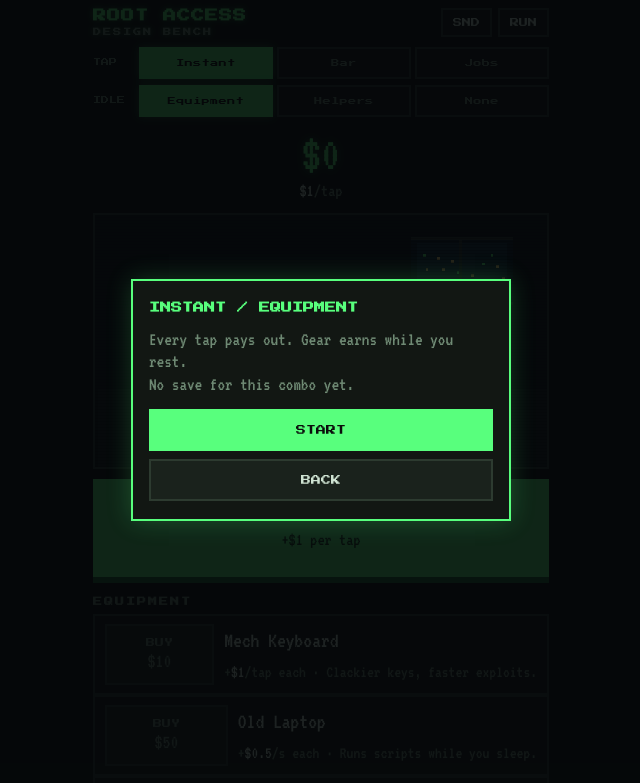
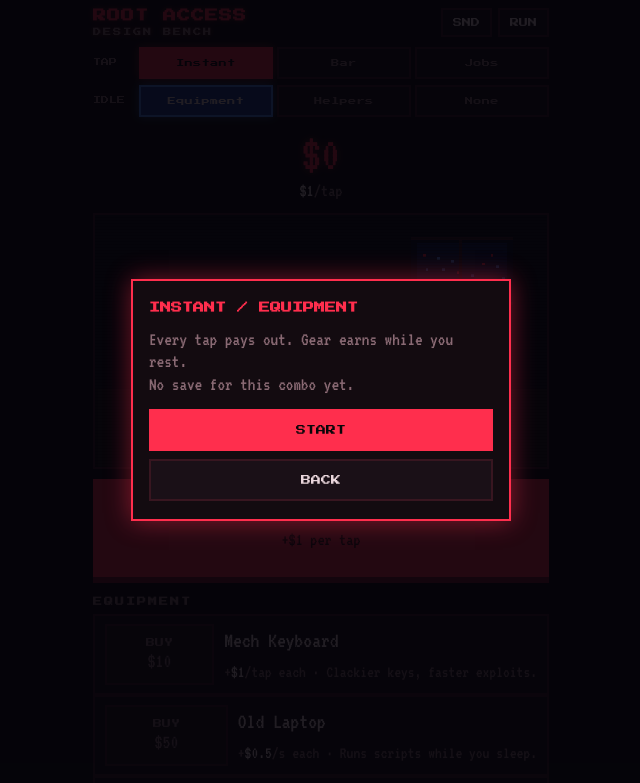
Before and after one commit to ugurkc/root-access, a plain HTML site: page index.html in a window 1280 px wide. Shown: the top 783 px of the page, without its empty margins (319-959 px from the left). Drawn offline with Linux system fonts and the light colour scheme.

Commit message:
Recolor to red/black with dark neon blue
Red marks action (tap axis, money, hack button, buy); blue marks
systems (idle axis, screens, timers, collect, levels). Room palette
and glows follow the new tokens.

Co-Authored-By: Claude Fable 5.1 <noreply@anthropic.com>

```diff
--- a/index.html
+++ b/index.html
@@ -3,7 +3,7 @@
 <head>
 <meta charset="utf-8">
 <meta name="viewport" content="width=device-width, initial-scale=1, viewport-fit=cover, user-scalable=no">
-<meta name="theme-color" content="#0a0d0b">
+<meta name="theme-color" content="#090609">
 <meta name="apple-mobile-web-app-capable" content="yes">
 <meta name="apple-mobile-web-app-status-bar-style" content="black-translucent">
 <title>Root Access</title>
@@ -13,16 +13,21 @@
   /* Layout: one phone column. Tabs pinned on top, money + room, big tap
      zone, shop list below. Dark CRT pixel look; single theme by design. */
   :root {
-    --bg: #0a0d0b;
-    --panel: #121713;
-    --panel-2: #1a221c;
-    --border: #2d3b30;
-    --fg: #cfe3d2;
-    --dim: #6f8a74;
-    --green: #58ff7d;
-    --green-dim: #1f6b33;
-    --amber: #ffb64a;
-    --red: #ff5f5f;
+    /* Red = action (tap axis, money, hack button). Blue = systems (idle
+       axis, screens, timers, collect). Black with a faint red cast. */
+    --bg: #090609;
+    --panel: #130b10;
+    --panel-2: #1a1017;
+    --border: #381620;
+    --fg: #ead6dc;
+    --dim: #8a6a74;
+    --red: #ff2e4d;
+    --red-dim: #7a1228;
+    --red-glow: rgba(255, 46, 77, .45);
+    --blue: #4f8dff;
+    --blue-dim: #1e3f99;
+    --blue-deep: #0b1636;
+    --blue-glow: rgba(79, 141, 255, .5);
     --font-display: 'Press Start 2P', 'Courier New', monospace;
     --font-body: 'VT323', 'Courier New', monospace;
     color-scheme: dark;
@@ -72,8 +77,8 @@
     font-family: var(--font-display);
     font-size: 13px;
     letter-spacing: 1px;
-    color: var(--green);
-    text-shadow: 0 0 6px rgba(88,255,125,.45);
+    color: var(--red);
+    text-shadow: 0 0 6px var(--red-glow);
   }
   h1 small { color: var(--dim); font-size: 8px; display: block; margin-top: 4px; letter-spacing: 2px; }
   .iconbtn {
@@ -81,7 +86,7 @@
     background: var(--panel); color: var(--fg);
     border: 2px solid var(--border); padding: 8px 10px; cursor: pointer;
   }
-  .iconbtn:focus-visible, button:focus-visible { outline: 2px solid var(--amber); outline-offset: 2px; }
+  .iconbtn:focus-visible, button:focus-visible { outline: 2px solid var(--blue); outline-offset: 2px; }
 
   /* Variant tabs */
   .tabs { display: flex; flex-direction: column; gap: 6px; }
@@ -98,8 +103,12 @@
     border: 2px solid var(--border); cursor: pointer;
   }
   .tabrow button[aria-selected="true"] {
-    color: var(--bg); background: var(--green); border-color: var(--green);
-    box-shadow: 0 0 10px rgba(88,255,125,.35);
+    color: var(--bg); background: var(--red); border-color: var(--red);
+    box-shadow: 0 0 10px var(--red-glow);
+  }
+  #idleTabs button[aria-selected="true"] {
+    color: var(--fg); background: var(--blue-dim); border-color: var(--blue);
+    box-shadow: 0 0 10px var(--blue-glow);
   }
 
   /* Money */
@@ -107,18 +116,19 @@
     text-align: center; padding: 4px 0 0;
   }
   .money .amount {
-    font-size: 48px; line-height: 1; color: var(--green);
+    font-size: 48px; line-height: 1; color: var(--red);
     font-variant-numeric: tabular-nums;
-    text-shadow: 0 0 10px rgba(88,255,125,.35);
+    text-shadow: 0 0 10px var(--red-glow);
   }
   .money .rates { color: var(--dim); font-size: 18px; margin-top: 2px; }
   .money .rates b { color: var(--fg); font-weight: normal; }
+  .money .rates b.idle { color: var(--blue); }
 
   /* Room scene */
   .room {
     position: relative;
     border: 2px solid var(--border);
-    background: #05070a;
+    background: #05040a;
     aspect-ratio: 16 / 9; max-width: 100%;
     overflow: hidden;
   }
@@ -134,30 +144,30 @@
     width: 100%;
     font-family: var(--font-display); font-size: 16px; letter-spacing: 2px;
     padding: 28px 12px;
-    color: var(--bg); background: var(--green);
-    border: 0; border-bottom: 6px solid var(--green-dim);
+    color: var(--bg); background: var(--red);
+    border: 0; border-bottom: 6px solid var(--red-dim);
     cursor: pointer;
     position: relative; overflow: hidden;
     transition: transform 60ms steps(2);
   }
   .hack.squash { transform: scale(.96, .92) translateY(3px); border-bottom-width: 2px; }
   .hack.running { background: var(--panel-2); color: var(--fg); border-bottom-color: var(--border); }
-  .hack.ready { background: var(--amber); border-bottom-color: #8a5a10; animation: pulse 700ms steps(2) infinite; }
+  .hack.ready { background: var(--blue); color: var(--bg); border-bottom-color: var(--blue-dim); animation: pulse 700ms steps(2) infinite; }
   @keyframes pulse { 50% { filter: brightness(1.25); } }
   .hack .fill {
     position: absolute; left: 0; top: 0; bottom: 0; width: 0%;
-    background: rgba(88,255,125,.35); pointer-events: none;
+    background: rgba(79,141,255,.45); pointer-events: none;
   }
-  .hack.running .fill { background: rgba(88,255,125,.25); }
+  .hack.running .fill { background: rgba(79,141,255,.3); }
   .hack .label { position: relative; display: block; }
   .hack .sub { position: relative; display: block; font-family: var(--font-body); font-size: 18px; letter-spacing: 0; margin-top: 8px; opacity: .85; }
   .pop {
     position: absolute; pointer-events: none;
-    font-size: 26px; color: var(--green); text-shadow: 0 0 6px rgba(88,255,125,.6);
+    font-size: 26px; color: var(--red); text-shadow: 0 0 6px var(--red-glow);
     animation: pop 800ms steps(8) forwards;
     will-change: transform, opacity;
   }
-  .pop.big { font-size: 36px; color: var(--amber); text-shadow: 0 0 8px rgba(255,182,74,.6); }
+  .pop.big { font-size: 36px; color: var(--blue); text-shadow: 0 0 8px var(--blue-glow); }
   @keyframes pop {
     from { transform: translate(-50%, 0); opacity: 1; }
     to   { transform: translate(-50%, -90px); opacity: 0; }
@@ -173,36 +183,36 @@
     background: var(--panel); border: 2px solid var(--border); padding: 8px 10px;
   }
   .item .name { font-size: 22px; }
-  .item .name .lvl { color: var(--amber); margin-left: 6px; }
+  .item .name .lvl { color: var(--blue); margin-left: 6px; }
   .item .effect { color: var(--dim); font-size: 17px; }
   .item .effect b { color: var(--fg); font-weight: normal; }
   .item button {
     grid-row: 1 / span 2;
     font-family: var(--font-display); font-size: 9px;
     min-width: 92px; padding: 12px 8px;
-    background: var(--panel-2); color: var(--green);
-    border: 2px solid var(--green-dim); cursor: pointer;
+    background: var(--panel-2); color: var(--red);
+    border: 2px solid var(--red-dim); cursor: pointer;
   }
   .item button:disabled { color: var(--dim); border-color: var(--border); cursor: default; }
   .item button .cost { display: block; font-family: var(--font-body); font-size: 20px; margin-top: 4px; }
-  .item.maxed button { color: var(--amber); border-color: var(--amber); }
+  .item.maxed button { color: var(--blue); border-color: var(--blue-dim); }
 
   footer { color: var(--dim); font-size: 15px; text-align: center; margin-top: 6px; }
 
   /* Slot overlay: Continue / New run */
   .overlay {
-    position: fixed; inset: 0; background: rgba(5,7,10,.88);
+    position: fixed; inset: 0; background: rgba(5,4,10,.88);
     display: flex; align-items: center; justify-content: center;
     padding: 16px; z-index: 10;
   }
   .overlay[hidden] { display: none; }
   .card {
     width: 100%; max-width: 380px;
-    background: var(--panel); border: 2px solid var(--green);
-    box-shadow: 0 0 24px rgba(88,255,125,.2);
+    background: var(--panel); border: 2px solid var(--red);
+    box-shadow: 0 0 24px var(--red-glow);
     padding: 18px 16px; display: flex; flex-direction: column; gap: 12px;
   }
-  .card h2 { margin: 0; font-family: var(--font-display); font-size: 11px; color: var(--green); line-height: 1.6; }
+  .card h2 { margin: 0; font-family: var(--font-display); font-size: 11px; color: var(--red); line-height: 1.6; }
   .card p { margin: 0; color: var(--dim); font-size: 19px; }
   .card p b { color: var(--fg); font-weight: normal; }
   .card .actions { display: flex; flex-direction: column; gap: 8px; }
@@ -210,8 +220,8 @@
     font-family: var(--font-display); font-size: 10px; padding: 14px;
     border: 2px solid var(--border); background: var(--panel-2); color: var(--fg); cursor: pointer;
   }
-  .card button.primary { background: var(--green); color: var(--bg); border-color: var(--green); }
-  .card button.danger { color: var(--red); }
+  .card button.primary { background: var(--red); color: var(--bg); border-color: var(--red); }
+  .card button.danger { color: var(--dim); border-color: var(--red-dim); }
 </style>
 </head>
 <body>
@@ -400,7 +410,7 @@
   const renderMoney = () => {
     $('money').textContent = fmt(S.money);
     const r = idleRate(S);
-    $('rates').innerHTML = `<b>${fmt(tapValue(S))}</b>/tap` + (r > 0 ? ` · <b>${fmtRate(r)}</b>/s` : '');
+    $('rates').innerHTML = `<b>${fmt(tapValue(S))}</b>/tap` + (r > 0 ? ` · <b class="idle">${fmtRate(r)}</b>/s` : '');
   };
   const renderHack = () => {
     const h = $('hack'), fill = $('fill'), label = $('hackLabel'), sub = $('hackSub');
@@ -466,33 +476,33 @@
   const drawRoom = () => {
     const L = (id) => S.levels[id] || 0;
     const W = 160, H = 90;
-    px(0, 0, W, H, '#0b1016');                 // wall
-    px(0, 62, W, 28, '#151b1a');               // floor
-    for (let x = 0; x < W; x += 16) px(x, 62, 1, 28, '#0e1312');
+    px(0, 0, W, H, '#0a0810');                 // wall
+    px(0, 62, W, 28, '#1a1014');               // floor
+    for (let x = 0; x < W; x += 16) px(x, 62, 1, 28, '#120a0e');
     // window with city glow
-    px(112, 8, 36, 24, '#0a1a2a'); px(114, 10, 32, 20, '#123047');
-    for (let i = 0; i < 14; i++) px(116 + (i * 7) % 30, 14 + (i * 5) % 12, 1, 1, i % 3 ? '#ffd27a' : '#58ff7d');
-    px(112, 8, 36, 1, '#2d3b30'); px(112, 31, 36, 1, '#2d3b30'); px(129, 8, 1, 24, '#2d3b30');
+    px(112, 8, 36, 24, '#070f24'); px(114, 10, 32, 20, '#0e1f52');
+    for (let i = 0; i < 14; i++) px(116 + (i * 7) % 30, 14 + (i * 5) % 12, 1, 1, i % 3 ? '#4f8dff' : '#ff2e4d');
+    px(112, 8, 36, 1, '#381620'); px(112, 31, 36, 1, '#381620'); px(129, 8, 1, 24, '#381620');
     // botnet: world map of blinking nodes on the wall
-    if (L('botnet')) { px(8, 6, 44, 22, '#0d1a12'); for (let i = 0; i < Math.min(40, L('botnet') * 2); i++) { const on = (Math.floor(Date.now() / 300) + i) % 4; px(10 + (i * 13) % 40, 8 + (i * 7) % 18, 1, 1, on ? '#58ff7d' : '#1f6b33'); } }
+    if (L('botnet')) { px(8, 6, 44, 22, '#0a0f22'); for (let i = 0; i < Math.min(40, L('botnet') * 2); i++) { const on = (Math.floor(Date.now() / 300) + i) % 4; px(10 + (i * 13) % 40, 8 + (i * 7) % 18, 1, 1, on ? '#ff2e4d' : '#7a1228'); } }
     // desk
     px(20, 50, 84, 4, '#4a3520'); px(22, 54, 3, 10, '#2c1f12'); px(99, 54, 3, 10, '#2c1f12');
     // chair + hacker
     px(58, 56, 14, 3, '#222'); px(63, 59, 4, 6, '#222');
-    px(60, 34, 10, 16, '#1c2a24');             // hoodie
-    px(62, 28, 6, 7, '#e3b58a'); px(61, 26, 8, 3, '#1c2a24'); // head + hood
-    px(56, 44, 6, 3, '#1c2a24'); px(68, 44, 6, 3, '#1c2a24'); // arms
+    px(60, 34, 10, 16, '#131a30');             // hoodie
+    px(62, 28, 6, 7, '#e3b58a'); px(61, 26, 8, 3, '#131a30'); // head + hood
+    px(56, 44, 6, 3, '#131a30'); px(68, 44, 6, 3, '#131a30'); // arms
     // keyboard
-    px(56, 48, 18, 2, L('keyboard') ? '#58ff7d' : '#2a2a2a'); if (L('keyboard') > 10) px(56, 47, 18, 1, '#ffb64a');
+    px(56, 48, 18, 2, L('keyboard') ? '#ff2e4d' : '#2a2a2a'); if (L('keyboard') > 10) px(56, 47, 18, 1, '#4f8dff');
     // laptop
-    if (L('laptop')) { px(80, 48, 14, 2, '#555'); px(82, 38, 12, 10, '#333'); px(83, 39, 10, 8, '#0f2a18'); px(84, 41, 6, 1, '#58ff7d'); px(84, 43, 4, 1, '#58ff7d'); }
+    if (L('laptop')) { px(80, 48, 14, 2, '#555'); px(82, 38, 12, 10, '#333'); px(83, 39, 10, 8, '#0b1636'); px(84, 41, 6, 1, '#4f8dff'); px(84, 43, 4, 1, '#4f8dff'); }
     // monitors
-    if (L('monitor')) { px(42, 32, 20, 14, '#333'); px(43, 33, 18, 12, '#0f1f2a'); for (let i = 0; i < 5; i++) px(44, 35 + i * 2, 6 + (i * 5) % 9, 1, '#58ff7d'); px(50, 46, 4, 4, '#444'); }
-    if (L('monitor') >= 10) { px(64, 30, 18, 12, '#333'); px(65, 31, 16, 10, '#2a1a0f'); for (let i = 0; i < 4; i++) px(66, 33 + i * 2, 4 + (i * 7) % 9, 1, '#ffb64a'); px(71, 42, 4, 3, '#444'); }
+    if (L('monitor')) { px(42, 32, 20, 14, '#333'); px(43, 33, 18, 12, '#0b1636'); for (let i = 0; i < 5; i++) px(44, 35 + i * 2, 6 + (i * 5) % 9, 1, '#4f8dff'); px(50, 46, 4, 4, '#444'); }
+    if (L('monitor') >= 10) { px(64, 30, 18, 12, '#333'); px(65, 31, 16, 10, '#2a0a12'); for (let i = 0; i < 4; i++) px(66, 33 + i * 2, 4 + (i * 7) % 9, 1, '#ff2e4d'); px(71, 42, 4, 3, '#444'); }
     // gpu tower under desk
-    if (L('gpu')) { px(26, 55, 10, 9, '#222'); for (let i = 0; i < Math.min(4, Math.ceil(L('gpu') / 7)); i++) px(28, 57 + i * 2, 6, 1, i % 2 ? '#ff5f5f' : '#58ff7d'); }
+    if (L('gpu')) { px(26, 55, 10, 9, '#222'); for (let i = 0; i < Math.min(4, Math.ceil(L('gpu') / 7)); i++) px(28, 57 + i * 2, 6, 1, i % 2 ? '#ff2e4d' : '#4f8dff'); }
     // server rack
-    if (L('rack')) { const n = Math.min(6, Math.ceil(L('rack') / 5)); px(136, 62 - n * 5, 18, n * 5 + 2, '#1a1f22'); for (let i = 0; i < n; i++) { px(138, 64 - n * 5 + i * 5, 14, 3, '#2a3338'); px(150, 65 - n * 5 + i * 5, 1, 1, (Math.floor(Date.now() / 400) + i) % 3 ? '#58ff7d' : '#0a0d0b'); } }
+    if (L('rack')) { const n = Math.min(6, Math.ceil(L('rack') / 5)); px(136, 62 - n * 5, 18, n * 5 + 2, '#1a1f22'); for (let i = 0; i < n; i++) { px(138, 64 - n * 5 + i * 5, 14, 3, '#2a3338'); px(150, 65 - n * 5 + i * 5, 1, 1, (Math.floor(Date.now() / 400) + i) % 3 ? '#ff2e4d' : '#090609'); } }
   };
   setInterval(() => { if (S) drawRoom(); }, 300);
 
```
Also changed, not shown: docs/plans/2026-10-17-prototype-design.md (+1 -1 lines).
